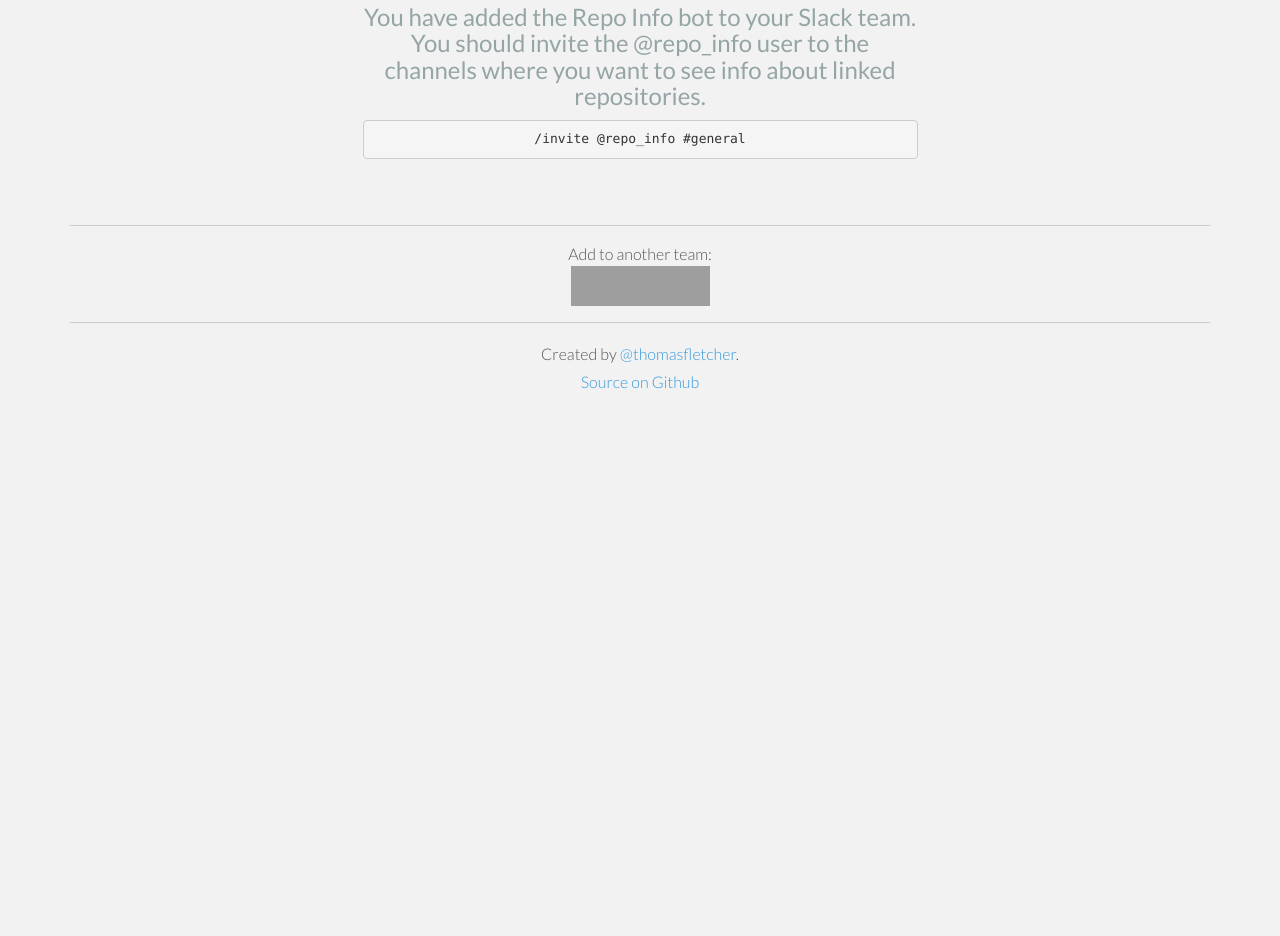
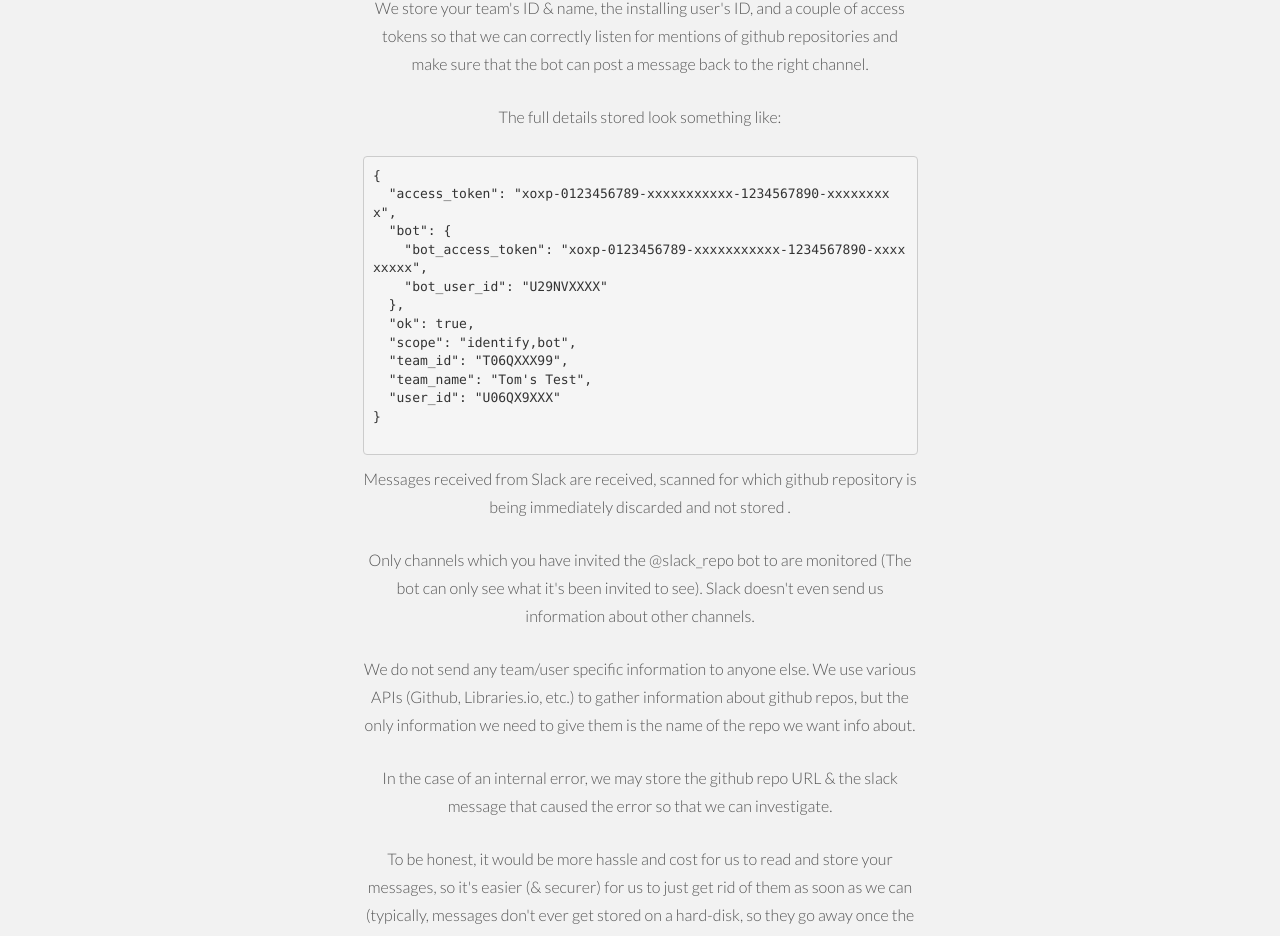
Before and after one commit to Crashthatch/slackbot-repo-info, a website: page site/privacy.html in a window 1280 px wide. Shown: the part 200-1136 px from the top of the page. Before the commit the page ends 800 px from the top, so only its background shows below. Drawn offline with nearby package versions, Linux system fonts and the light colour scheme; grey boxes are pictures that could not be loaded.

Commit message:
Add privacy policy

```diff
--- a/site/added.html
+++ b/site/privacy.html
@@ -40,7 +40,7 @@
                 <span class="icon-bar"></span>
                 <span class="icon-bar"></span>
             </button>
-            <a class="navbar-brand" href="#"><b>Repo Info</b></a>
+            <a class="navbar-brand" href="/"><b>Repo Info</b></a>
         </div>
         <div class="navbar-collapse collapse">
             <ul class="nav navbar-nav navbar-right">
@@ -59,11 +59,39 @@
 <div class="container" style="padding-top: 80px;">
     <div class="row mt centered">
         <div class="col-lg-6 col-lg-offset-3">
-            <h1>Success!</h1>
-            <h3>You have added the Repo Info bot to your Slack team.<BR />
-            You should invite the @repo_info user to the channels where you want to see info about linked repositories.</h3>
+            <h1>Privacy Policy</h1>
 
-            <pre>/invite @repo_info #general</pre>
+            <p>We store your team's ID & name, the installing user's ID, and a couple of access tokens so that we can correctly listen for mentions of github repositories and make sure that the bot can post a message back to the right channel.
+            </p>
+
+            <p>The full details stored look something like:</p>
+
+            <pre style="text-align: left;">
+{
+  "access_token": "xoxp-0123456789-xxxxxxxxxxx-1234567890-xxxxxxxxx",
+  "bot": {
+    "bot_access_token": "xoxp-0123456789-xxxxxxxxxxx-1234567890-xxxxxxxxx",
+    "bot_user_id": "U29NVXXXX"
+  },
+  "ok": true,
+  "scope": "identify,bot",
+  "team_id": "T06QXXX99",
+  "team_name": "Tom's Test",
+  "user_id": "U06QX9XXX"
+}
+            </pre>
+
+            <p>Messages received from Slack are received, scanned for which github repository is being immediately discarded and not stored .</p>
+
+            <p>Only channels which you have invited the @slack_repo bot to are monitored (The bot can only see what it's been invited to see). Slack doesn't even send us information about other channels.</p>
+
+            <p>We do not send any team/user specific information to anyone else. We use various APIs (Github, Libraries.io, etc.) to gather information about github repos, but the only information we need to give them is the name of the repo we want info about.</p>
+
+            <p>In the case of an internal error, we may store the github repo URL & the slack message that caused the error so that we can investigate.</p>
+
+            <p>To be honest, it would be more hassle and cost for us to read and store your messages, so it's easier (& securer) for us to just get rid of them as soon as we can (typically, messages don't ever get stored on a hard-disk, so they go away once the lambda function finishes processing and is terminated).</p>
+
+            <p>The Repo Info bot is <a href="https://github.com/Crashthatch/slackbot-repo-info">Open Source</a> if you would like to check for yourself.</p>
         </div>
     </div><!-- /row -->
 </div>
@@ -72,7 +100,6 @@
     <hr>
     <div class="row centered">
         <div class="col-lg-6 col-lg-offset-3">
-            Add to another team:<BR />
             <a href="https://slack.com/oauth/authorize?scope=bot&client_id=71297134288.73158498465">
                 <img alt="Add to Slack" height="40" width="139" src="https://platform.slack-edge.com/img/add_to_slack.png" srcset="https://platform.slack-edge.com/img/add_to_slack.png 1x, https://platform.slack-edge.com/img/add_to_slack@2x.png 2x" />
             </a>
```
Also changed, not shown: site/index.html (+2 -1 lines).
